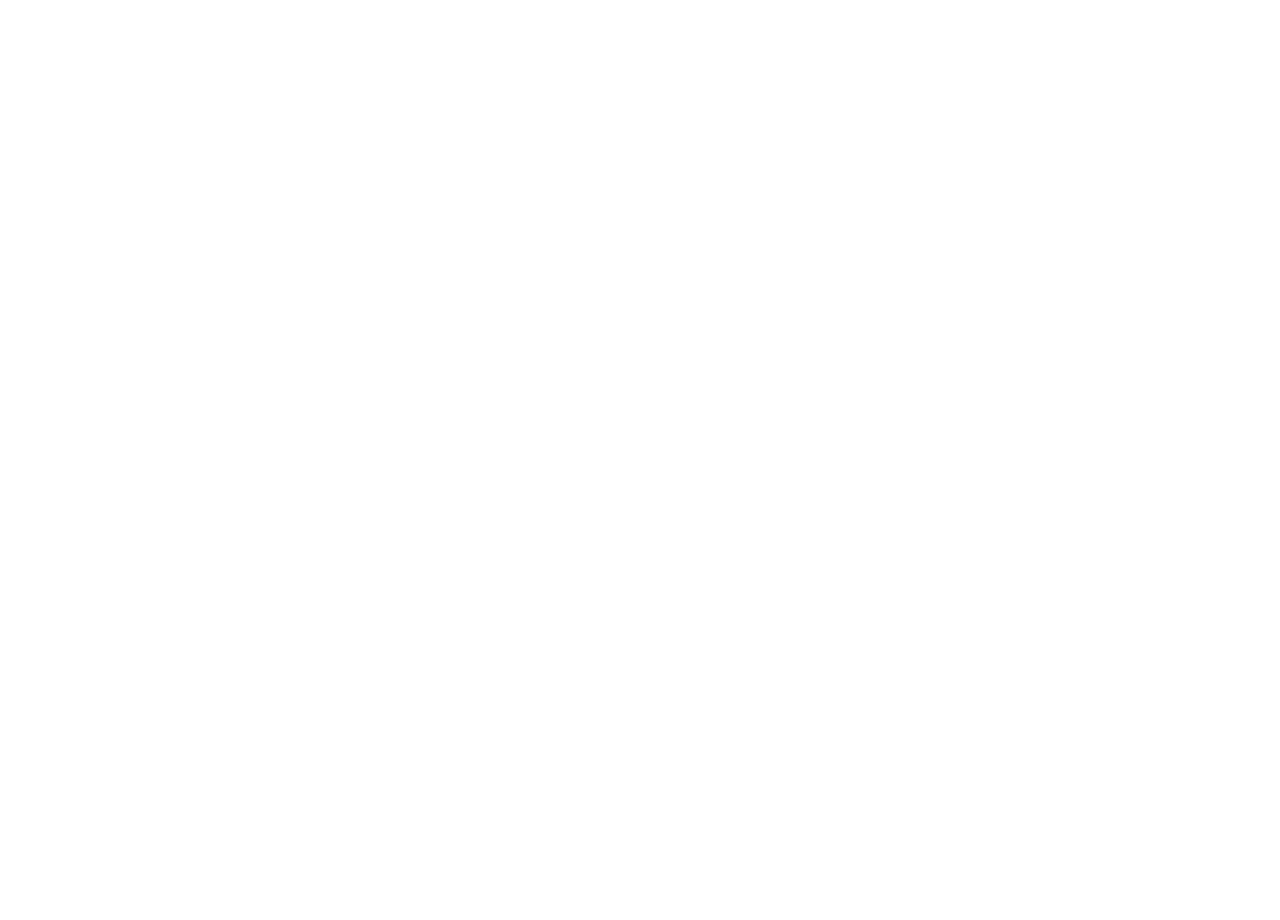
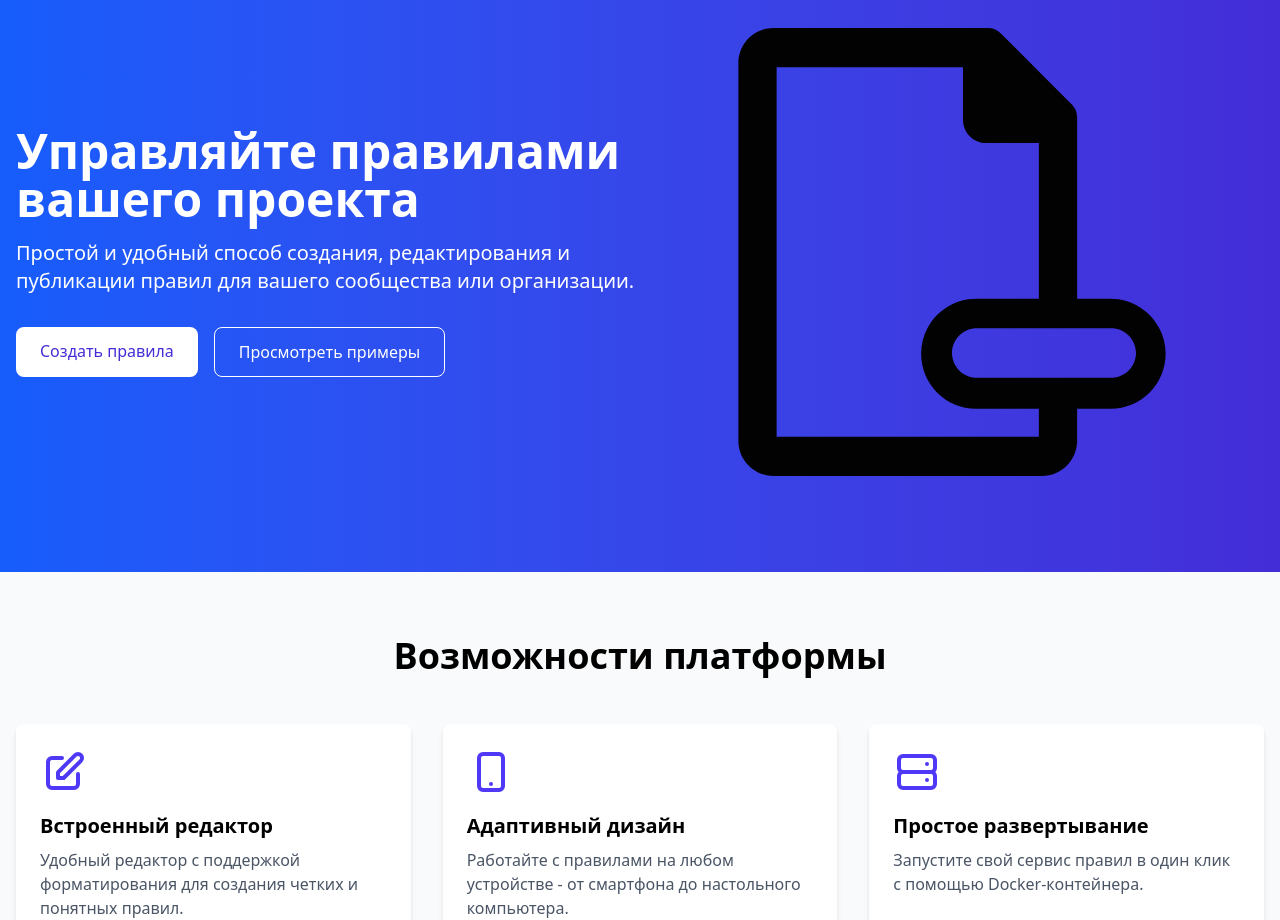
Before and after one commit to NRF24l01/rulehub, a Vue app in the folder frontend/: page / in a window 1280 px wide. Shown: the part 180-1100 px from the top of the page. Before the commit the page ends 800 px from the top, so only its background shows below. Built offline with nearby package versions, Linux system fonts and the light colour scheme.

Commit message:
Add HomeView layout and content with SVG integration

```diff
--- a/frontend/src/views/HomeView.vue
+++ b/frontend/src/views/HomeView.vue
@@ -1,3 +1,124 @@
 <template>
-  <h1>Home</h1>
+  <div class="min-h-screen bg-gray-50">
+    <!-- Hero Section -->
+    <section class="bg-gradient-to-r from-blue-600 to-indigo-700 text-white">
+      <div class="container mx-auto px-4 py-16 md:py-24">
+        <div class="flex flex-col md:flex-row items-center">
+          <div class="md:w-1/2 mb-8 md:mb-0">
+            <h1 class="text-4xl md:text-5xl font-bold mb-4">Управляйте правилами вашего проекта</h1>
+            <p class="text-xl mb-8">Простой и удобный способ создания, редактирования и публикации правил для вашего сообщества или организации.</p>
+            <div class="flex flex-col sm:flex-row gap-4">
+              <router-link to="/editor" class="bg-white text-indigo-700 hover:bg-indigo-50 px-6 py-3 rounded-lg font-medium text-center transition duration-300">
+                Создать правила
+              </router-link>
+              <router-link to="/rules" class="bg-transparent border border-white hover:bg-white hover:text-indigo-700 px-6 py-3 rounded-lg font-medium text-center transition duration-300">
+                Просмотреть примеры
+              </router-link>
+            </div>
+          </div>
+          <div class="md:w-1/2">
+            <img src="/doc.svg" alt="Rules Editor" class="w-full max-w-md mx-auto" />
+          </div>
+        </div>
+      </div>
+    </section>
+
+    <!-- Features Section -->
+    <section class="py-16">
+      <div class="container mx-auto px-4">
+        <h2 class="text-3xl md:text-4xl font-bold text-center mb-12">Возможности платформы</h2>
+
+        <div class="grid grid-cols-1 md:grid-cols-3 gap-8">
+          <div class="bg-white p-6 rounded-lg shadow-md hover:shadow-lg transition duration-300">
+            <div class="text-indigo-600 mb-4">
+              <svg xmlns="http://www.w3.org/2000/svg" class="h-12 w-12" fill="none" viewBox="0 0 24 24" stroke="currentColor">
+                <path stroke-linecap="round" stroke-linejoin="round" stroke-width="2" d="M11 5H6a2 2 0 00-2 2v11a2 2 0 002 2h11a2 2 0 002-2v-5m-1.414-9.414a2 2 0 112.828 2.828L11.828 15H9v-2.828l8.586-8.586z" />
+              </svg>
+            </div>
+            <h3 class="text-xl font-semibold mb-2">Встроенный редактор</h3>
+            <p class="text-gray-600">Удобный редактор с поддержкой форматирования для создания четких и понятных правил.</p>
+          </div>
+
+          <div class="bg-white p-6 rounded-lg shadow-md hover:shadow-lg transition duration-300">
+            <div class="text-indigo-600 mb-4">
+              <svg xmlns="http://www.w3.org/2000/svg" class="h-12 w-12" fill="none" viewBox="0 0 24 24" stroke="currentColor">
+                <path stroke-linecap="round" stroke-linejoin="round" stroke-width="2" d="M12 18h.01M8 21h8a2 2 0 002-2V5a2 2 0 00-2-2H8a2 2 0 00-2 2v14a2 2 0 002 2z" />
+              </svg>
+            </div>
+            <h3 class="text-xl font-semibold mb-2">Адаптивный дизайн</h3>
+            <p class="text-gray-600">Работайте с правилами на любом устройстве - от смартфона до настольного компьютера.</p>
+          </div>
+
+          <div class="bg-white p-6 rounded-lg shadow-md hover:shadow-lg transition duration-300">
+            <div class="text-indigo-600 mb-4">
+              <svg xmlns="http://www.w3.org/2000/svg" class="h-12 w-12" fill="none" viewBox="0 0 24 24" stroke="currentColor">
+                <path stroke-linecap="round" stroke-linejoin="round" stroke-width="2" d="M5 12h14M5 12a2 2 0 01-2-2V6a2 2 0 012-2h14a2 2 0 012 2v4a2 2 0 01-2 2M5 12a2 2 0 00-2 2v4a2 2 0 002 2h14a2 2 0 002-2v-4a2 2 0 00-2-2m-2-4h.01M17 16h.01" />
+              </svg>
+            </div>
+            <h3 class="text-xl font-semibold mb-2">Простое развертывание</h3>
+            <p class="text-gray-600">Запустите свой сервис правил в один клик с помощью Docker-контейнера.</p>
+          </div>
+        </div>
+      </div>
+    </section>
+
+    <!-- How It Works Section -->
+    <section class="bg-gray-100 py-16">
+      <div class="container mx-auto px-4">
+        <h2 class="text-3xl md:text-4xl font-bold text-center mb-12">Как это работает</h2>
+
+        <div class="grid grid-cols-1 md:grid-cols-4 gap-6">
+          <div class="flex flex-col items-center text-center">
+            <div class="bg-indigo-600 text-white rounded-full w-12 h-12 flex items-center justify-center text-xl font-bold mb-4">1</div>
+            <h3 class="text-xl font-semibold mb-2">Разверните проект</h3>
+            <p class="text-gray-600">Используйте Docker для быстрого запуска сервиса правил.</p>
+          </div>
+
+          <div class="flex flex-col items-center text-center">
+            <div class="bg-indigo-600 text-white rounded-full w-12 h-12 flex items-center justify-center text-xl font-bold mb-4">2</div>
+            <h3 class="text-xl font-semibold mb-2">Создайте правила</h3>
+            <p class="text-gray-600">Используйте встроенный редактор для составления правил.</p>
+          </div>
+
+          <div class="flex flex-col items-center text-center">
+            <div class="bg-indigo-600 text-white rounded-full w-12 h-12 flex items-center justify-center text-xl font-bold mb-4">3</div>
+            <h3 class="text-xl font-semibold mb-2">Опубликуйте</h3>
+            <p class="text-gray-600">Сохраните и опубликуйте правила для вашей аудитории.</p>
+          </div>
+
+          <div class="flex flex-col items-center text-center">
+            <div class="bg-indigo-600 text-white rounded-full w-12 h-12 flex items-center justify-center text-xl font-bold mb-4">4</div>
+            <h3 class="text-xl font-semibold mb-2">Обновляйте</h3>
+            <p class="text-gray-600">Легко вносите изменения и поддерживайте актуальность.</p>
+          </div>
+        </div>
+      </div>
+    </section>
+
+    <!-- CTA Section -->
+    <section class="py-16">
+      <div class="container mx-auto px-4 text-center">
+        <h2 class="text-3xl md:text-4xl font-bold mb-6">Готовы начать?</h2>
+        <p class="text-xl text-gray-600 mb-8 max-w-2xl mx-auto">Создайте свои первые правила прямо сейчас или изучите документацию, чтобы узнать больше о возможностях платформы.</p>
+        <div class="flex flex-col sm:flex-row justify-center gap-4">
+          <router-link to="/editor" class="bg-indigo-600 hover:bg-indigo-700 text-white px-8 py-3 rounded-lg font-medium transition duration-300">
+            Начать работу
+          </router-link>
+          <router-link to="/docs" class="bg-gray-200 hover:bg-gray-300 text-gray-800 px-8 py-3 rounded-lg font-medium transition duration-300">
+            Документация
+          </router-link>
+        </div>
+      </div>
+    </section>
+  </div>
 </template>
+
+<script>
+export default {
+  name: 'HomeView',
+  components: {},
+  setup() {
+    return {};
+  }
+}
+</script>
```
Also changed, not shown: frontend/public/doc.svg (added).
